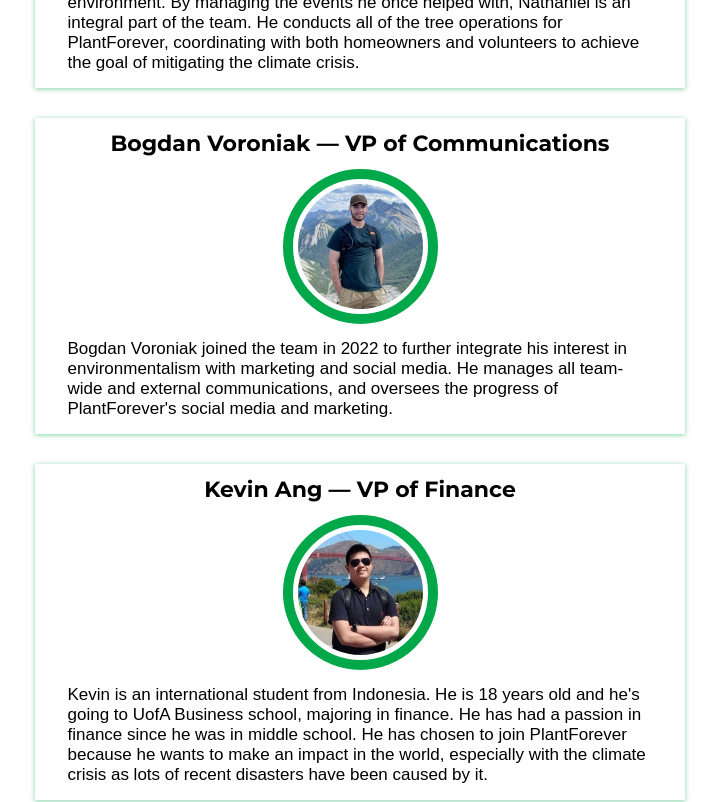
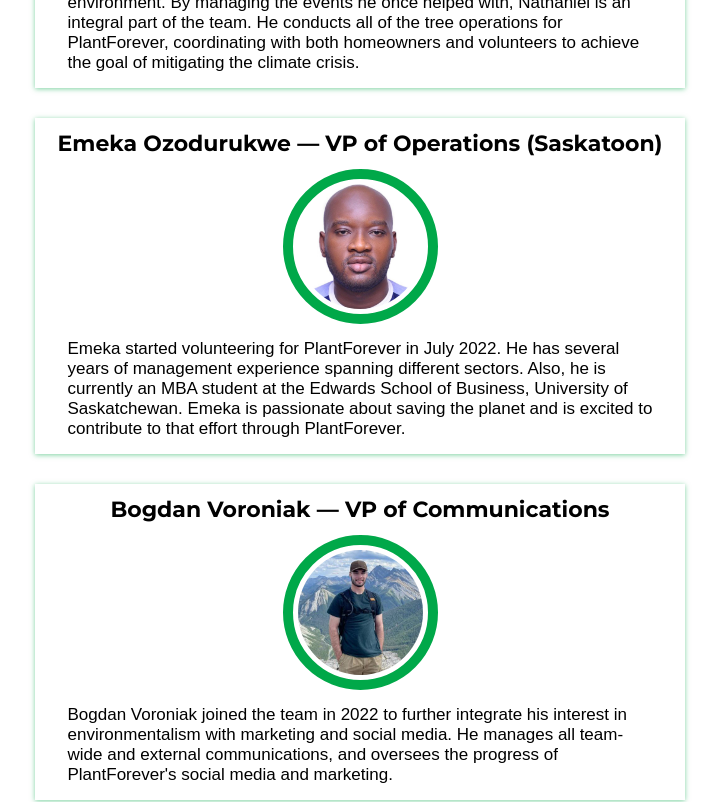
Before and after one commit to cocoliliace/PlantForever, a Vue app: page /meet-our-team in a window 1280 px wide. Shown: the part 1180-1982 px from the top of the page, without its empty margins (280-999 px from the left). Built offline with nearby package versions, Linux system fonts and the light colour scheme.

Commit message:
content: add emeka's blurb

```diff
--- a/src/views/Team.vue
+++ b/src/views/Team.vue
@@ -50,6 +50,15 @@ export default {
             "Now at 18 years of age, this young environmentalist  continues  to make strides in his pursuit to help preserve the environment. " +
             "By managing the events he once helped with, Nathaniel is an integral part of the team. " +
             "He conducts all of the tree operations for PlantForever, coordinating with both homeowners and volunteers to achieve the goal of mitigating the climate crisis."]
+        },
+        {
+          name: "Emeka Ozodurukwe",
+          title: "VP of Operations (Saskatoon)",
+          photo: "emeka",
+          story: ["Emeka started volunteering for PlantForever in July 2022. " +
+            "He has several years of management experience spanning different sectors. " +
+            "Also, he is currently an MBA student at the Edwards School of Business, University of Saskatchewan. " +
+            "Emeka is passionate about saving the planet and is excited to contribute to that effort through PlantForever."]
         },
         {
           name: "Bogdan Voroniak",
```
